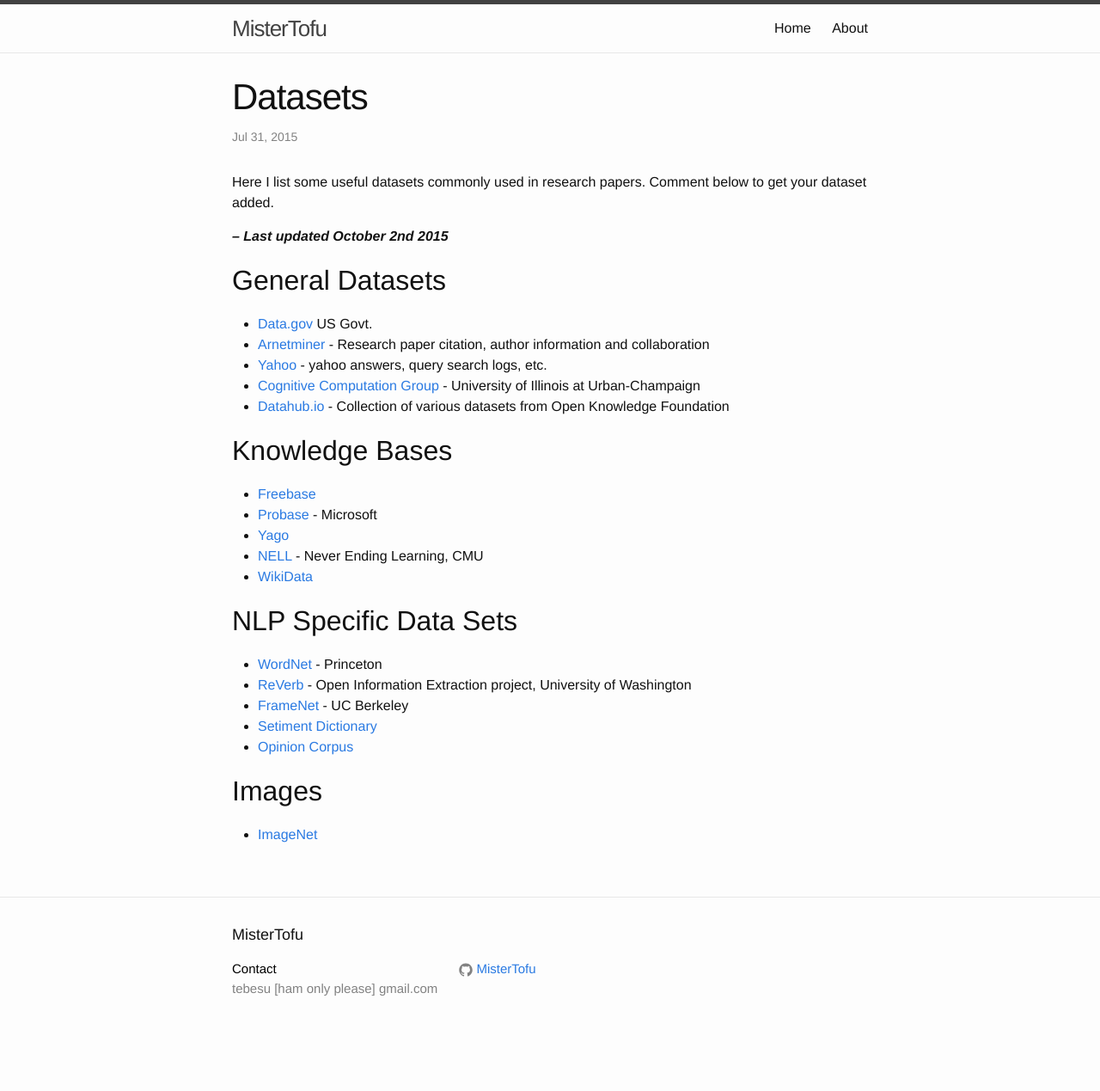
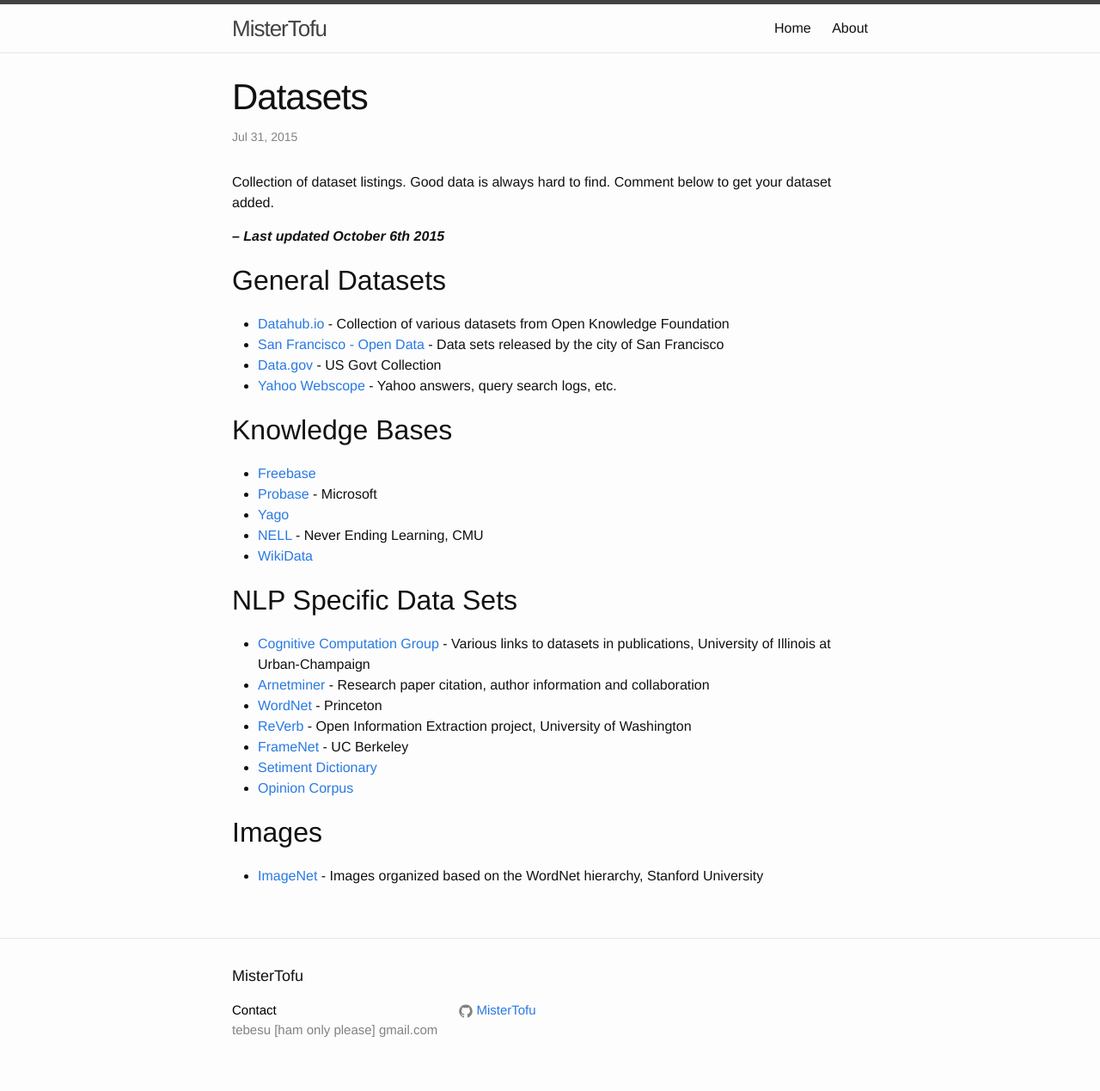
Before and after one commit to tebesu/tebesu.github.io, a Jekyll site: the page built from _posts/2015-07-31-DatasetsList.markdown, in a window 1280 px wide. Shown: the whole page at 86% size. Built offline with Jekyll 4.4.1, drawn with Linux system fonts in a browser that asks for light colours; comment, search, counter and statistics services are not loaded; before the commit the page ends 1221 px from its top, so only the background shows below that.

Commit message:
updated datasets with sfdata

```diff
--- a/_posts/2015-07-31-DatasetsList.markdown
+++ b/_posts/2015-07-31-DatasetsList.markdown
@@ -8,18 +8,19 @@
 published: true
 ---
 
+Collection of dataset listings. Good data is always hard to find. Comment below to get your dataset added.
 
-Here I list some useful datasets commonly used in research papers. Comment below to get your dataset added.
 
-***-- Last updated October 2nd 2015***
+***-- Last updated October 6th 2015***
 
 
 ## General Datasets
-* [Data.gov] US Govt.
-* [Arnetminer] - Research paper citation, author information and collaboration
-* [Yahoo] - yahoo answers, query search logs, etc.
-* [Cognitive Computation Group] - University of Illinois at Urban-Champaign
 * [Datahub.io] - Collection of various datasets from Open Knowledge Foundation
+* [San Francisco - Open Data] - Data sets released by the city of San Francisco
+* [Data.gov] - US Govt Collection
+* [Yahoo Webscope] - Yahoo answers, query search logs, etc.
+
+
 
 
 ## Knowledge Bases
@@ -33,6 +34,8 @@
 
 
 ## NLP Specific Data Sets
+* [Cognitive Computation Group] - Various links to datasets in publications, University of Illinois at Urban-Champaign
+* [Arnetminer] - Research paper citation, author information and collaboration
 * [WordNet] - Princeton
 * [ReVerb] - Open Information Extraction project, University of Washington
 * [FrameNet] - UC Berkeley
@@ -40,9 +43,8 @@
 * [Opinion Corpus]
 
 
-
 ## Images
-* [ImageNet]
+* [ImageNet] - Images organized based on the WordNet hierarchy, Stanford University
 
 
 
@@ -59,7 +61,8 @@
 [Opinion Corpus]: http://mpqa.cs.pitt.edu/
 [Data.gov]: https://www.data.gov/
 [Arnetminer]: https://aminer.org/billboard/AMinerNetwork
-[Yahoo]: http://webscope.sandbox.yahoo.com/#datasets
+[Yahoo Webscope]: http://webscope.sandbox.yahoo.com/#datasets
 [Cognitive Computation Group]: http://cogcomp.cs.illinois.edu/page/data/
 [Datahub.io]: http://datahub.io/
 [FrameNet]: https://framenet.icsi.berkeley.edu/fndrupal/about
+[San Francisco - Open Data]: https://data.sfgov.org/
```
